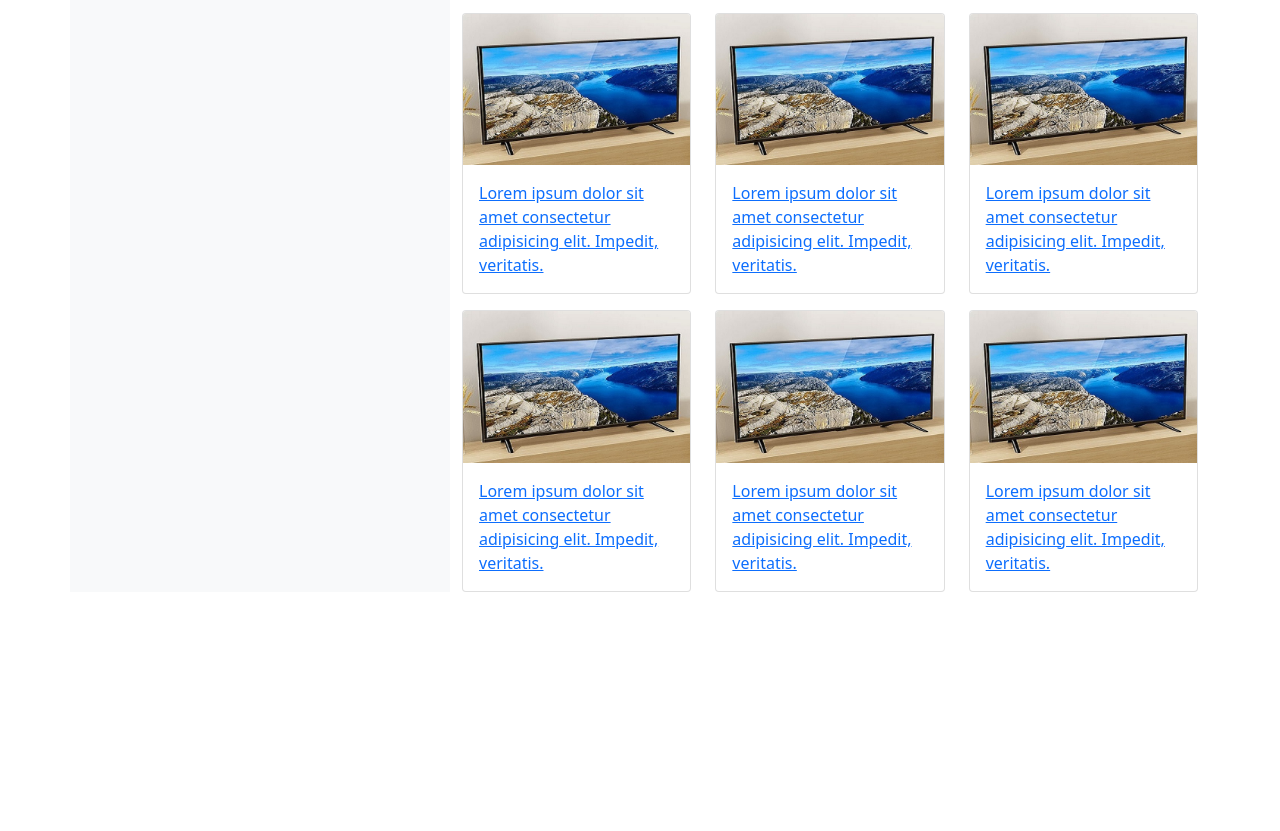
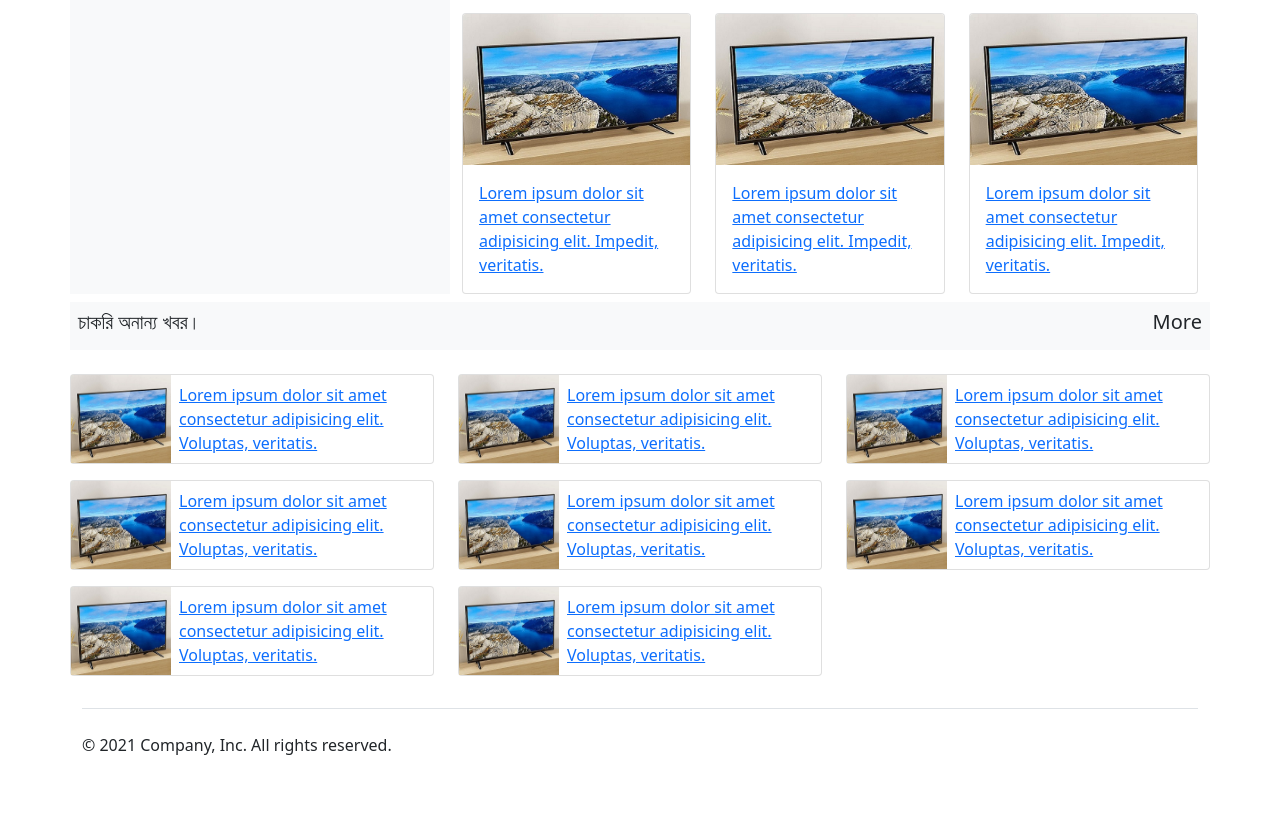
Before and after one commit to faruqhossen30/job-news-frontend-html, a plain HTML site: page index.html in a window 1280 px wide. Shown: the part 392-1223 px from the top of the page. Before the commit the page ends 984 px from the top, so only its background shows below. Drawn offline with Linux system fonts and the light colour scheme.

Commit message:
footer added

```diff
--- a/index.html
+++ b/index.html
@@ -110,30 +110,6 @@
                 </div>
               </div>
             </div>
-            <div class="col-sm-6 col-md-4 mt-3">
-              <div class="card">
-                <img src="./img/tv.jpg" class="card-img-top" >
-                <div class="card-body">
-                  <a href="#" class="card-text">Lorem ipsum dolor sit amet consectetur adipisicing elit. Impedit, veritatis.</a>
-                </div>
-              </div>
-            </div>
-            <div class="col-sm-6 col-md-4 mt-3">
-              <div class="card">
-                <img src="./img/tv.jpg" class="card-img-top" >
-                <div class="card-body">
-                  <a href="#" class="card-text">Lorem ipsum dolor sit amet consectetur adipisicing elit. Impedit, veritatis.</a>
-                </div>
-              </div>
-            </div>
-            <div class="col-sm-6 col-md-4 mt-3">
-              <div class="card">
-                <img src="./img/tv.jpg" class="card-img-top" >
-                <div class="card-body">
-                  <a href="#" class="card-text">Lorem ipsum dolor sit amet consectetur adipisicing elit. Impedit, veritatis.</a>
-                </div>
-              </div>
-            </div>
 
 
           </div>
@@ -141,6 +117,103 @@
         </div>
       </div>
   </section>
+  <section>
+    <div class="container px-0">
+      <div class="d-flex justify-content-between bg-light p-2 my-2">
+        <h5>চাকরি অনান্য খবর।</h5>
+        <h5>More</h5>
+      </div>
+      <div class="row">
+
+        <div class="col-sm-6 col-md-4 mt-3">
+          <div class="card">
+            <div class="d-flex flex-row">
+              <img src="./img/tv.jpg" class="img-fluid" style="width: 100px;" alt="">
+              <a href="#" class="p-2">Lorem ipsum dolor sit amet consectetur adipisicing elit. Voluptas, veritatis.</a>
+
+            </div>
+          </div>
+        </div>
+        <div class="col-sm-6 col-md-4 mt-3">
+          <div class="card">
+            <div class="d-flex flex-row">
+              <img src="./img/tv.jpg" class="img-fluid" style="width: 100px;" alt="">
+              <a href="#" class="p-2">Lorem ipsum dolor sit amet consectetur adipisicing elit. Voluptas, veritatis.</a>
+
+            </div>
+          </div>
+        </div>
+        <div class="col-sm-6 col-md-4 mt-3">
+          <div class="card">
+            <div class="d-flex flex-row">
+              <img src="./img/tv.jpg" class="img-fluid" style="width: 100px;" alt="">
+              <a href="#" class="p-2">Lorem ipsum dolor sit amet consectetur adipisicing elit. Voluptas, veritatis.</a>
+
+            </div>
+          </div>
+        </div>
+        <div class="col-sm-6 col-md-4 mt-3">
+          <div class="card">
+            <div class="d-flex flex-row">
+              <img src="./img/tv.jpg" class="img-fluid" style="width: 100px;" alt="">
+              <a href="#" class="p-2">Lorem ipsum dolor sit amet consectetur adipisicing elit. Voluptas, veritatis.</a>
+
+            </div>
+          </div>
+        </div>
+        <div class="col-sm-6 col-md-4 mt-3">
+          <div class="card">
+            <div class="d-flex flex-row">
+              <img src="./img/tv.jpg" class="img-fluid" style="width: 100px;" alt="">
+              <a href="#" class="p-2">Lorem ipsum dolor sit amet consectetur adipisicing elit. Voluptas, veritatis.</a>
+
+            </div>
+          </div>
+        </div>
+        <div class="col-sm-6 col-md-4 mt-3">
+          <div class="card">
+            <div class="d-flex flex-row">
+              <img src="./img/tv.jpg" class="img-fluid" style="width: 100px;" alt="">
+              <a href="#" class="p-2">Lorem ipsum dolor sit amet consectetur adipisicing elit. Voluptas, veritatis.</a>
+
+            </div>
+          </div>
+        </div>
+        <div class="col-sm-6 col-md-4 mt-3">
+          <div class="card">
+            <div class="d-flex flex-row">
+              <img src="./img/tv.jpg" class="img-fluid" style="width: 100px;" alt="">
+              <a href="#" class="p-2">Lorem ipsum dolor sit amet consectetur adipisicing elit. Voluptas, veritatis.</a>
+
+            </div>
+          </div>
+        </div>
+        <div class="col-sm-6 col-md-4 mt-3">
+          <div class="card">
+            <div class="d-flex flex-row">
+              <img src="./img/tv.jpg" class="img-fluid" style="width: 100px;" alt="">
+              <a href="#" class="p-2">Lorem ipsum dolor sit amet consectetur adipisicing elit. Voluptas, veritatis.</a>
+
+            </div>
+          </div>
+        </div>
+
+
+      </div>
+    </div>
+  </section>
+  <div class="container">
+    <footer class="py-2">
+      <div class="d-flex justify-content-between py-4 my-4 border-top">
+        <p>© 2021 Company, Inc. All rights reserved.</p>
+        <ul class="list-unstyled d-flex">
+          <li class="ms-3"><a class="link-dark" href="#"><svg class="bi" width="24" height="24"><use xlink:href="#twitter"></use></svg></a></li>
+          <li class="ms-3"><a class="link-dark" href="#"><svg class="bi" width="24" height="24"><use xlink:href="#instagram"></use></svg></a></li>
+          <li class="ms-3"><a class="link-dark" href="#"><svg class="bi" width="24" height="24"><use xlink:href="#facebook"></use></svg></a></li>
+        </ul>
+      </div>
+    </footer>
+  </div>
 
   <!-- Optional JavaScript; choose one of the two! -->
 
```
